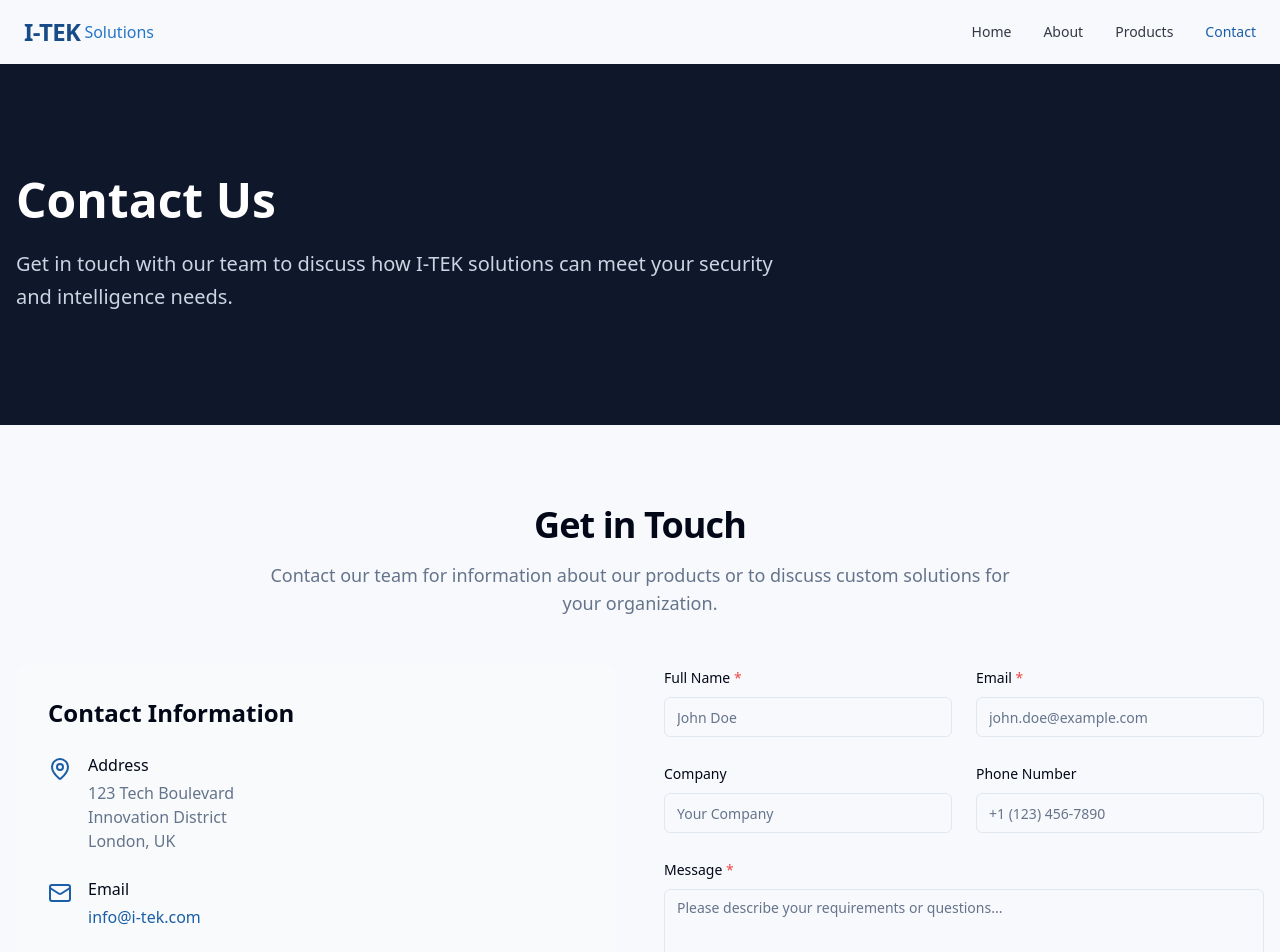
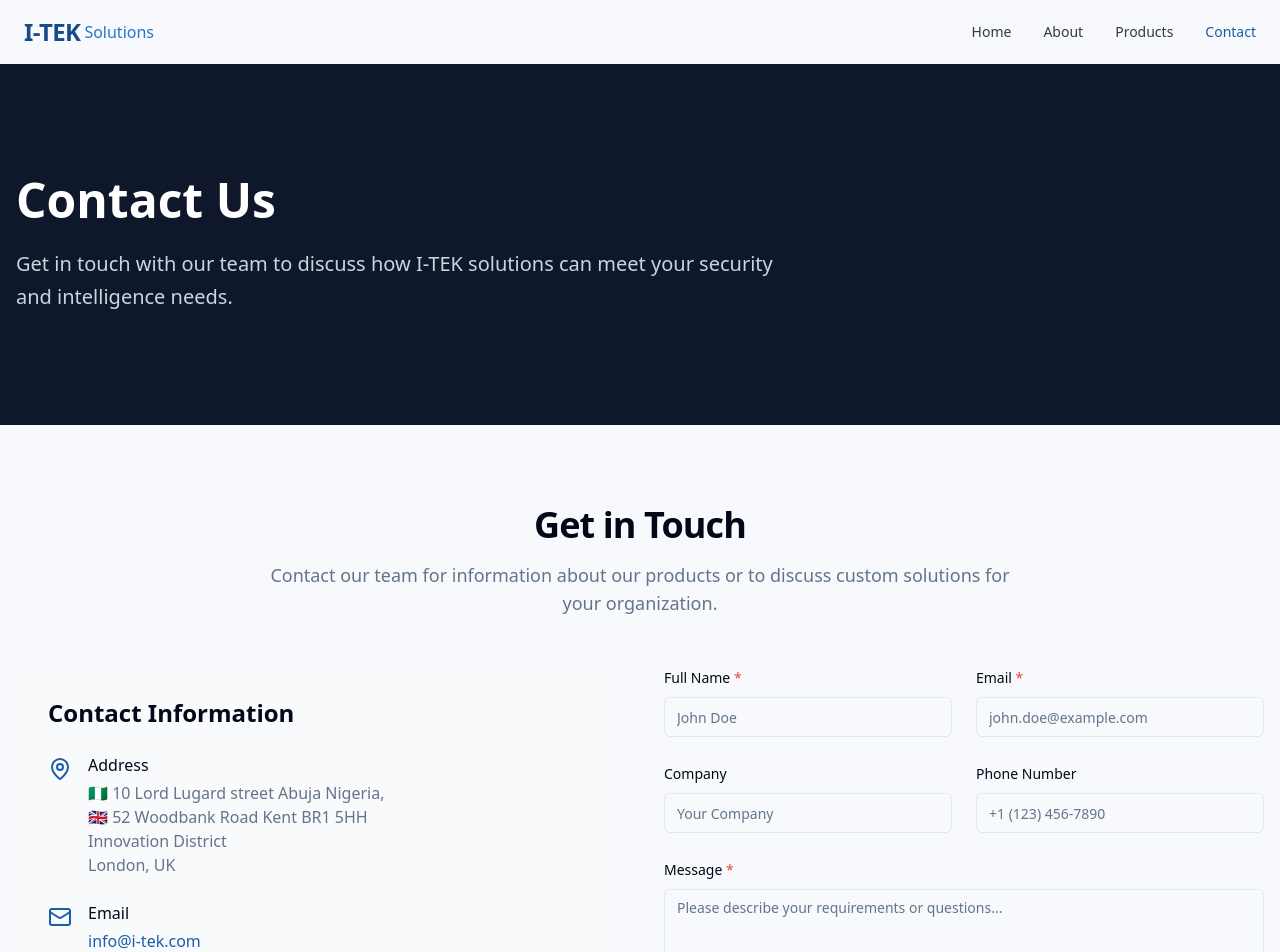
Before and after one commit to Akintola-Stephen/I-TEK, a React (Vite) app: page /contact in a window 1280 px wide. Shown: the top 952 px of the page. Built offline with nearby package versions, Linux system fonts and the light colour scheme.

Commit message:
Contact Section Update

```diff
--- a/src/pages/Contact.tsx
+++ b/src/pages/Contact.tsx
@@ -82,7 +82,8 @@ const ContactPage = () => {
                     <div>
                       <h4 className="font-medium mb-1">Address</h4>
                       <p className="text-muted-foreground">
-                        123 Tech Boulevard
+                        🇳🇬 10 Lord Lugard street Abuja Nigeria, <br />  🇬🇧 52 Woodbank
+                        Road Kent BR1 5HH
                         <br />
                         Innovation District
                         <br />
```
